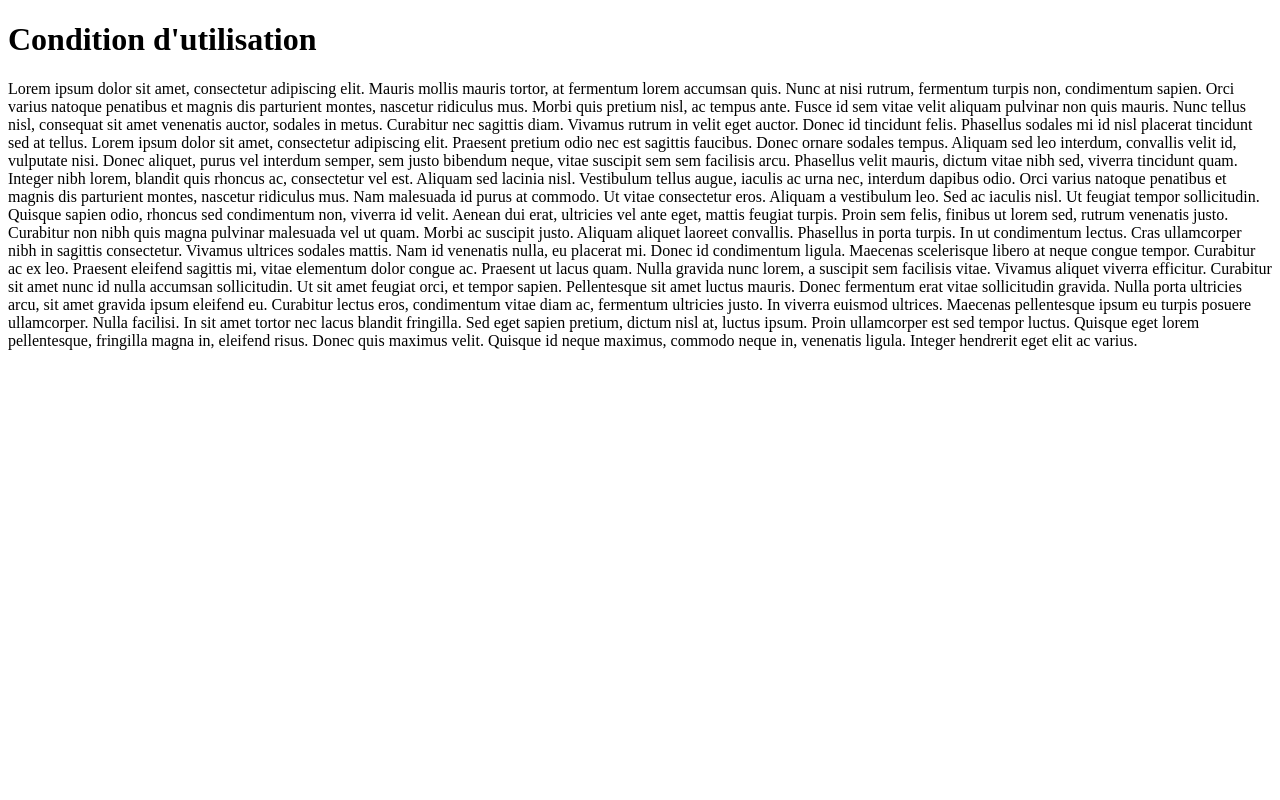
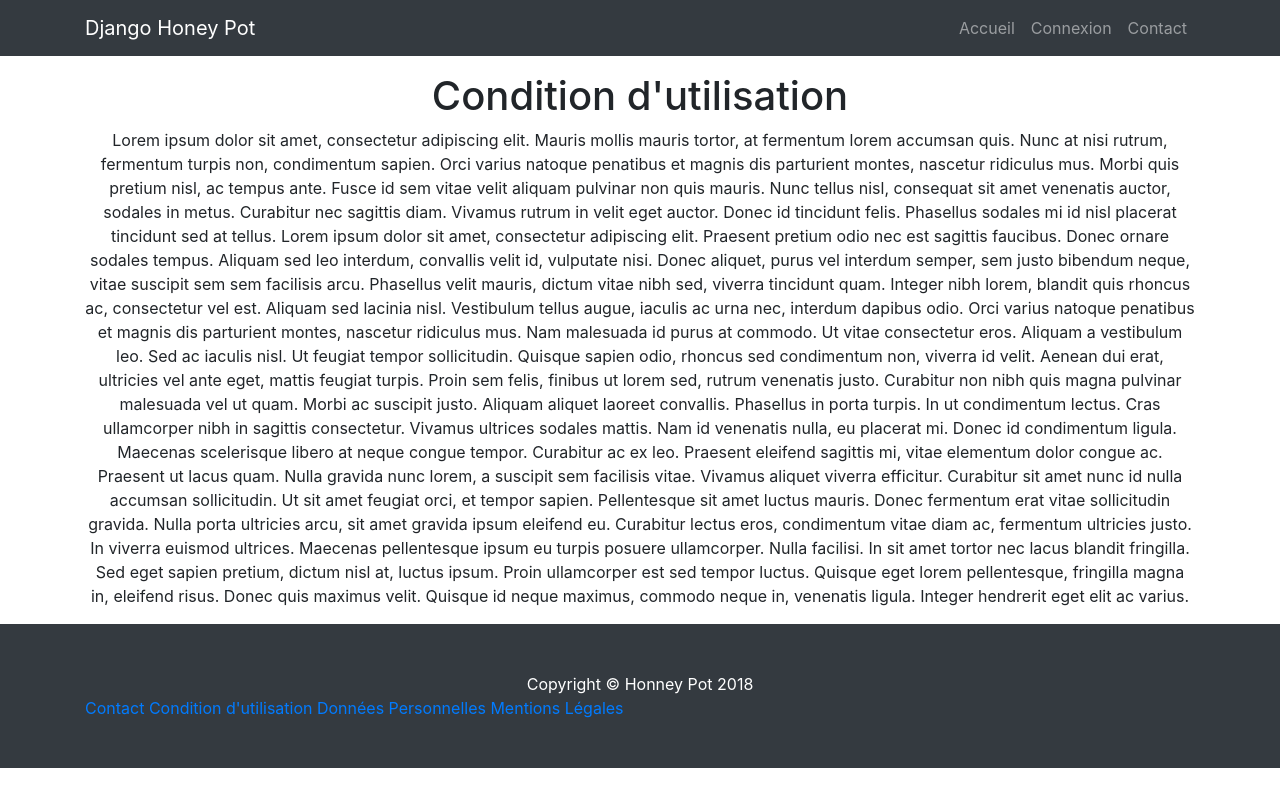
Before and after one commit to lebenef/ua-m2-ec903-django-honey-pot, a Django app: page /web/condutil/ in a window 1280 px wide. Run offline with Django 3.2, Linux system fonts and the light colour scheme; some libraries are stand-ins or nearby versions.

Commit message:
ModifTemplate

```diff
--- a/project/templates/layout.html
+++ b/project/templates/layout.html
@@ -3,15 +3,62 @@
 <head>
   <meta charset="UTF-8">
   <title>Django Honey Pot</title>
+<link rel="stylesheet" href="https://stackpath.bootstrapcdn.com/bootstrap/4.1.3/css/bootstrap.min.css" integrity="sha384-MCw98/SFnGE8fJT3GXwEOngsV7Zt27NXFoaoApmYm81iuXoPkFOJwJ8ERdknLPMO" crossorigin="anonymous">
+<script src="https://code.jquery.com/jquery-3.3.1.slim.min.js" integrity="sha384-q8i/X+965DzO0rT7abK41JStQIAqVgRVzpbzo5smXKp4YfRvH+8abtTE1Pi6jizo" crossorigin="anonymous"></script>
+<script src="https://cdnjs.cloudflare.com/ajax/libs/popper.js/1.14.3/umd/popper.min.js" integrity="sha384-ZMP7rVo3mIykV+2+9J3UJ46jBk0WLaUAdn689aCwoqbBJiSnjAK/l8WvCWPIPm49" crossorigin="anonymous"></script>
+<script src="https://stackpath.bootstrapcdn.com/bootstrap/4.1.3/js/bootstrap.min.js" integrity="sha384-ChfqqxuZUCnJSK3+MXmPNIyE6ZbWh2IMqE241rYiqJxyMiZ6OW/JmZQ5stwEULTy" crossorigin="anonymous"></script>
 </head>
 <body>
+
+ <nav class="navbar navbar-expand-lg navbar-dark bg-dark fixed-top" id="mainNav">
+      <div class="container">
+        <a class="navbar-brand js-scroll-trigger" href="#page-top">Django Honey Pot</a>
+        <button class="navbar-toggler" type="button" data-toggle="collapse" data-target="#navbarResponsive" aria-controls="navbarResponsive" aria-expanded="false" aria-label="Toggle navigation">
+          <span class="navbar-toggler-icon"></span>
+        </button>
+        <div class="collapse navbar-collapse" id="navbarResponsive">
+          <ul class="navbar-nav ml-auto">
+            <li class="nav-item">
+              <a class="nav-link js-scroll-trigger" href="#about">Accueil</a>
+            </li>
+            <li class="nav-item">
+              <a class="nav-link js-scroll-trigger" href="#services">Connexion</a>
+            </li>
+            <li class="nav-item">
+              <a class="nav-link js-scroll-trigger" href="#contact">Contact</a>
+            </li>
+          </ul>
+        </div>
+      </div>
+</nav>
+
+<section id="about">
+<div class="container text-center">
+<br>
+<br>
+<br>
   {% block content %}
   {% endblock content %}
-
+</div>
+ </section>
   {% block ga %}
     {% if use_ga %}
         {% include "ga.html" with ga_tracking_id=ga_tracking_id %}
     {% endif %}
   {% endblock ga %}
+
+    <footer class="py-5 bg-dark">
+      <div class="container">
+        <p class="m-0 text-center text-white">Copyright &copy; Honney Pot 2018</p>
+
+	<a href="/web/contact/">Contact</a>
+	<a href="/web/condutil/">Condition d'utilisation</a>
+	<a href="/web/donneeperso/">Données Personnelles</a>
+	<a href="/web/menleg/">Mentions Légales</a>
+
+      </div>
+      <!-- /.container -->
+
+   </footer>
 </body>
 </html>
--- a/project/templates/web/login.html
+++ b/project/templates/web/login.html
@@ -1,8 +1,8 @@
 {% extends "layout.html" %}
 
 {% block content %}
+
 <h1>Bienvenue !!!</h1>
-
 <form action="{% url "login" %}" method="post">
 
     {% csrf_token %}
@@ -14,10 +14,6 @@
 
 </form>
 
-<a href="/web/contact/">Contact</a>
-<a href="/web/condutil/">Condition d'utilisation</a>
-<a href="/web/donneeperso/">Données Personnelles</a>
-<a href="/web/menleg/">Mentions Légales</a>
 
 {% endblock content %}
 
```
